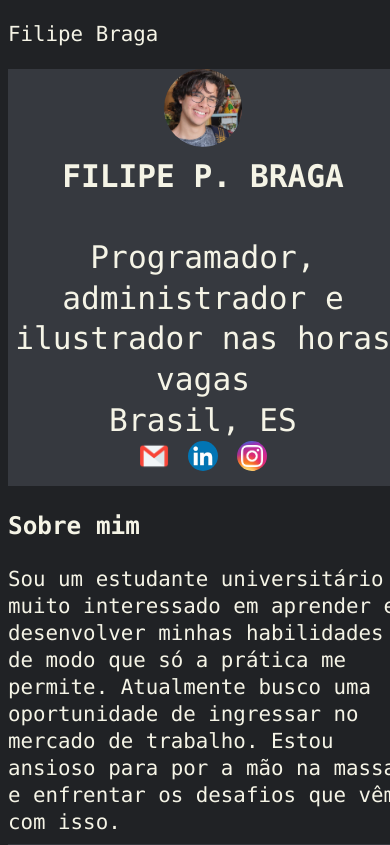
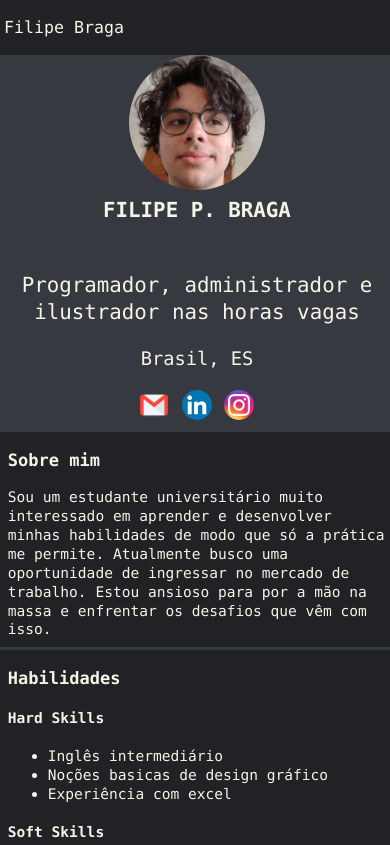
Before and after one commit to Filipe-Braga/Filipe-Braga, a plain HTML site: page index.html in a window 390 px wide. Shown: the top 845 px of the page. Drawn offline with Linux system fonts and the light colour scheme.

Commit message:
Updated about responsiveness and my photo

```diff
--- a/index.html
+++ b/index.html
@@ -17,16 +17,16 @@
   <header class="headerBox">
     <div class="mask">
       <!--   minha foto -->
-      <img src="img/eu.jfif" alt="Minha foto" class="perfil">
+      <img src="img/profile.png" alt="Minha foto" class="perfil">
     </div>
 
     <div>
       <!--   meu nome -->
       <div class="name">Filipe P. Braga</div> <br>
       <!--Oq eu faço -->
-      Programador, administrador e ilustrador nas horas vagas<br>
+      <p> Programador, administrador e ilustrador nas horas vagas </p>
       <!--   minha lugar de origem -->
-      Brasil, ES
+      <p style="font-size: 90%;">Brasil, ES</p>
     </div>
 
     <div>
--- a/style.css
+++ b/style.css
@@ -1,14 +1,19 @@
-html, body {
-  height: 100%;
-  width: 100%;
-}
-
 :root{
   font-family: "Lucida Console", monospace;
   color:#f5f4e6 ;
   background-color:#202225 ;
   font-size:1.3rem;
   line-height: 1.3;
+}
+
+html, body {
+  margin-left: 0%;
+  height: 100%;
+  width: 100%;
+}
+
+header{
+  padding-left:1% ;
 }
 
 .headerBox{
@@ -23,6 +28,7 @@ html, body {
 }
 
 .bloco{
+  padding-left:2% ;
   padding-bottom:2% ;
   border-bottom: 3px solid #36393f;
 }
@@ -50,8 +56,7 @@ html, body {
 
 .perfil{
   border-radius:100%;
-  margin-left: 40%;
-  margin-right: 40%;
+  text-align: center;
   width: 20%;
 }
 
@@ -67,3 +72,73 @@ html, body {
 footer{
   padding: 2%;
 }
+
+/* RESPONSIVENESS */
+
+@media (max-width: 800px){
+
+  .perfil{
+    width: 30%;
+  }
+
+  .headerBox{
+    font-size:120%;
+  }
+
+  .bloco{
+    font-size:0.8rem;
+  }
+
+  .box{
+    font-size:0.8rem;
+  }
+
+}
+
+@media (max-width: 500px){
+
+  header{
+  font-size: 80%;
+}
+
+  .perfil{
+    width: 35%;
+  }
+
+  .headerBox{
+    font-size:100%;
+  }
+
+  .bloco{
+    font-size:0.7rem;
+  }
+
+  .box{
+    font-size:0.7rem;
+  }
+
+}
+
+@media (max-width: 350px){
+
+  header{
+  font-size: 70%;
+}
+
+  .perfil{
+    width: 50%;
+  }
+
+  .headerBox{
+    font-size:80%;
+  }
+
+  .bloco{
+    font-size:0.5rem;
+  }
+
+  .box{
+    font-size:0.5rem;
+  }
+
+}
```
Also changed, not shown: img/eu.jfif (deleted), img/i.png (added), img/me.jfif (deleted), img/profile.png (added).
